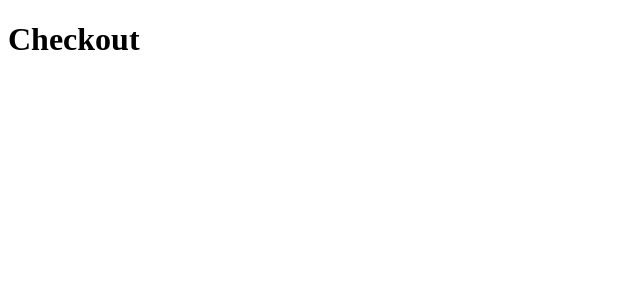
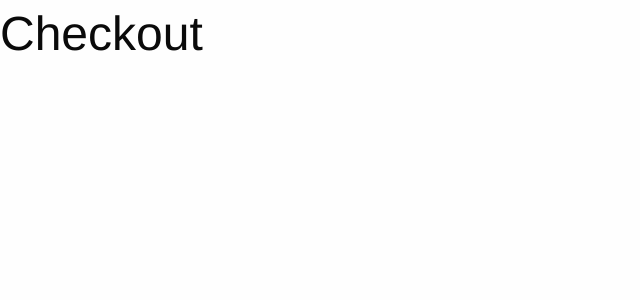
Before and after one commit to cron-commerce/checkout, a Next.js app: page / in a window 1280 px wide. Shown: the top 300 px of the page, without its empty margins (0-640 px from the left). Built offline with nearby package versions, Linux system fonts and the light colour scheme.

Commit message:
added sass and foundation

```diff
--- a/next.config.js
+++ b/next.config.js
@@ -1,2 +1,4 @@
+const withSass = require('@zeit/next-sass')
 const withTypescript = require('@zeit/next-typescript')
-module.exports = withTypescript()
+
+module.exports = withTypescript(withSass())
--- a/package.json
+++ b/package.json
@@ -11,11 +11,14 @@
   "author": "",
   "license": "ISC",
   "dependencies": {
+    "@zeit/next-sass": "^1.0.1",
+    "foundation-sites": "^6.5.0-rc.4",
     "koa": "^2.5.3",
     "koa-bodyparser": "^4.2.1",
     "koa-logger": "^3.2.0",
     "koa-session": "^5.9.0",
     "next": "^7.0.2",
+    "node-sass": "^4.9.4",
     "react": "^16.5.2",
     "react-dom": "^16.5.2",
     "typescript": "^3.1.3"
--- /dev/null
+++ b/pages/_document.tsx
@@ -0,0 +1,17 @@
+import NextDocument, {Head, Main, NextScript} from 'next/document'
+
+export default class Document extends NextDocument {
+  public render() {
+    return (
+      <html>
+        <Head>
+          {process.env.NODE_ENV !== 'development' && <link href='/_next/static/style.css' rel='stylesheet' />}
+        </Head>
+        <body>
+          <Main />
+          <NextScript />
+        </body>
+      </html>
+    )
+  }
+}
--- a/pages/index.tsx
+++ b/pages/index.tsx
@@ -1,3 +1,5 @@
+import '../styles/index.scss'
+
 export default () => <div>
   <h1>Checkout</h1>
 </div>
--- /dev/null
+++ b/styles/index.scss
@@ -0,0 +1,2 @@
+@import '~foundation-sites/scss/foundation';
+@include foundation-everything;
```
Also changed, not shown: 1 other file (tests, documents, lock files or other folders).
